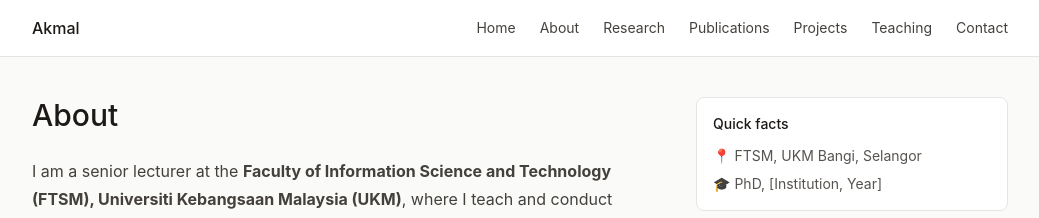
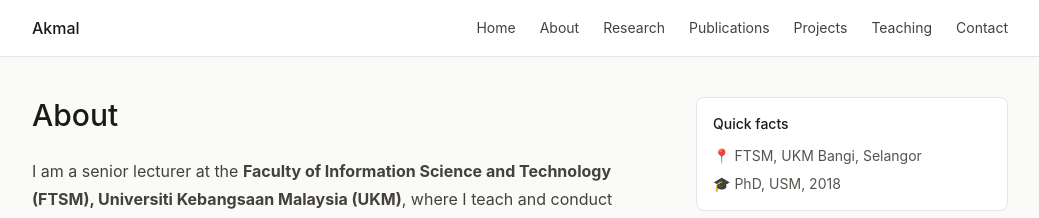
Before and after one commit to akmalkhalid/academic-portfolio, a Next.js app: page /about in a window 1280 px wide. Shown: the top 218 px of the page, without its empty margins (120-1159 px from the left). Built offline with nearby package versions, Linux system fonts and the light colour scheme.

Commit message:
Update page.tsx

```diff
--- a/app/about/page.tsx
+++ b/app/about/page.tsx
@@ -40,7 +40,7 @@
           <h3 className="text-sm font-medium mb-3">Quick facts</h3>
           <ul className="text-sm text-stone-600 space-y-2">
             <li>📍 FTSM, UKM Bangi, Selangor</li>
-            <li>🎓 PhD, [Institution, Year]</li>
+            <li>🎓 PhD, USM, 2018</li>
           </ul>
         </div>
         <div className="p-4 bg-white border border-stone-200 rounded-lg">
```
